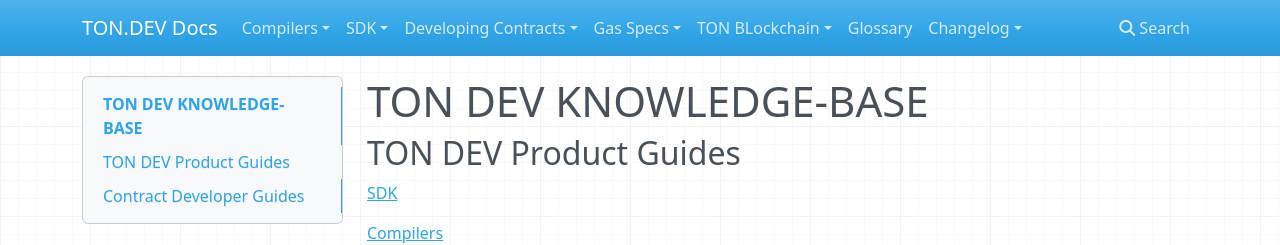
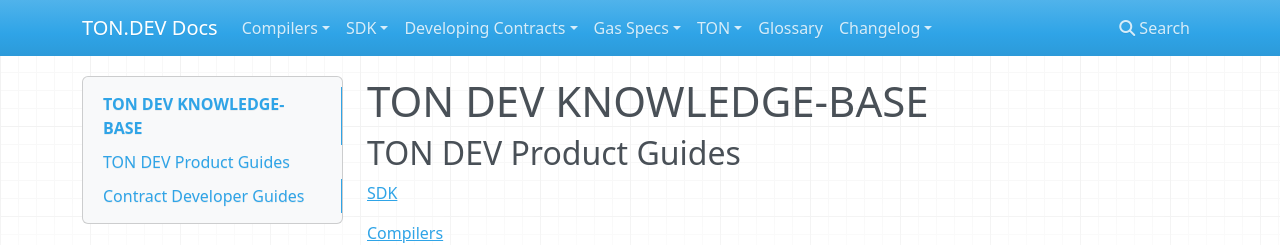
Before and after one commit to condor-the-bird/tondev, an MkDocs documentation site: the page built from docs/index.md, in a window 1280 px wide. Shown: the top 245 px of the page. Built offline with MkDocs 1.6.1, drawn with Linux system fonts in a browser that asks for light colours; nearby versions of some CDN libraries.

Commit message:
Update mkdocs.yml

```diff
--- a/mkdocs.yml
+++ b/mkdocs.yml
@@ -24,8 +24,8 @@
             - 'Library Modules': 'SDK/Client Libraries/Library Modules.md'
             - 'Rust': 'SDK/Client Libraries/Using Libraries/Rust.md'
             - 'JavaScript': 'SDK/Client Libraries/Using Libraries/Node.js.md'
-            - SDK API:
-                 - 'Contract Management': 'SDK/SDK API/Contract Management.md'
+        - SDK API:
+            - 'Contract Management': 'SDK/SDK API/Contract Management.md'
 
         - 'FAQ': 'FAQ/SDK and Integration.md'
         - Misc:
@@ -44,7 +44,7 @@
     - 'Gas Specs':
         - 'Gas Calculation and Storage': Gas Specs/Gas Calculation Basics.md'
         - 'Transaction Fee Calculation': 'Gas Specs/Transaction Fee Calculation.md'
-    - TON BLockchain:
+    - TON:
         - 'TVM Error Codes': 'TON Blockchain/TVM Error Codes.md'
         - 'TON Whitepaper': 'TON Blockchain/TON Specifications/TON Whitepaper.md'
         - 'TON Virtual Machine': 'TON Blockchain/TON Specifications/TON Virtual Machine.md'
```
